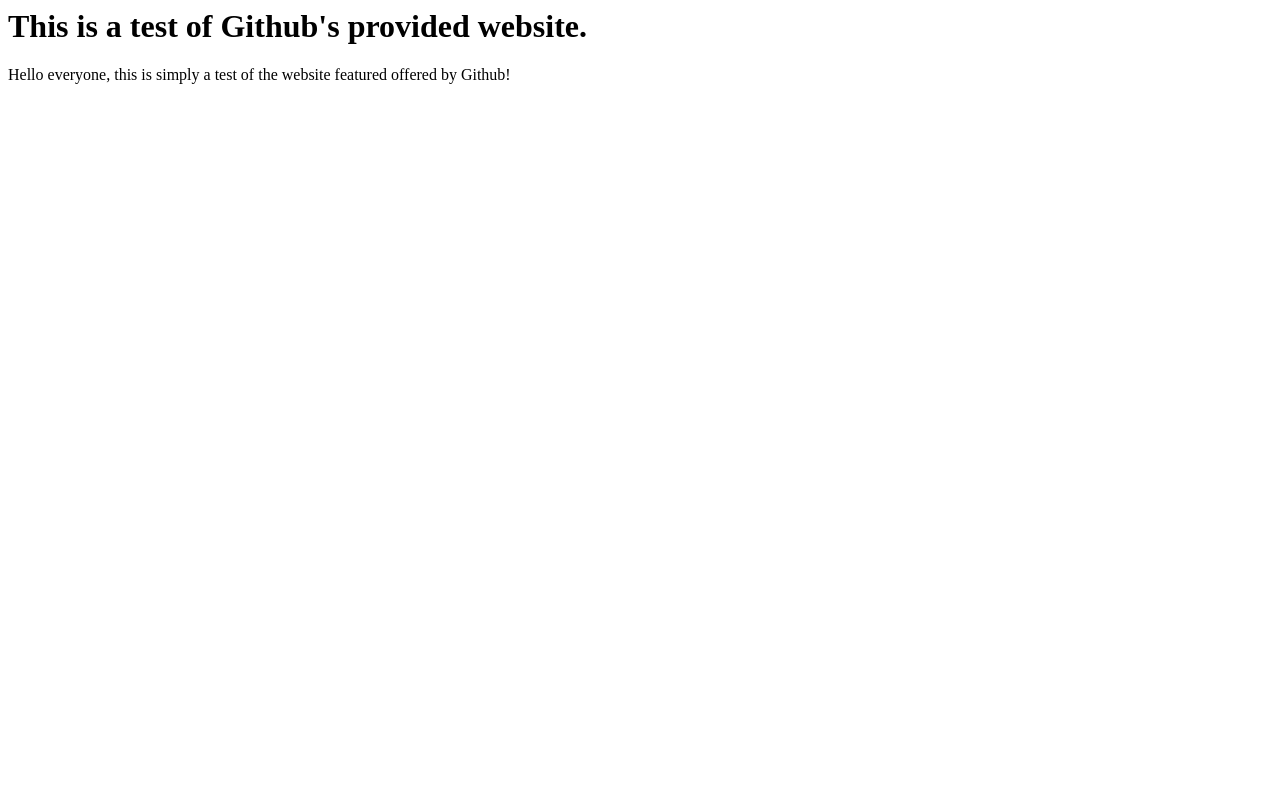
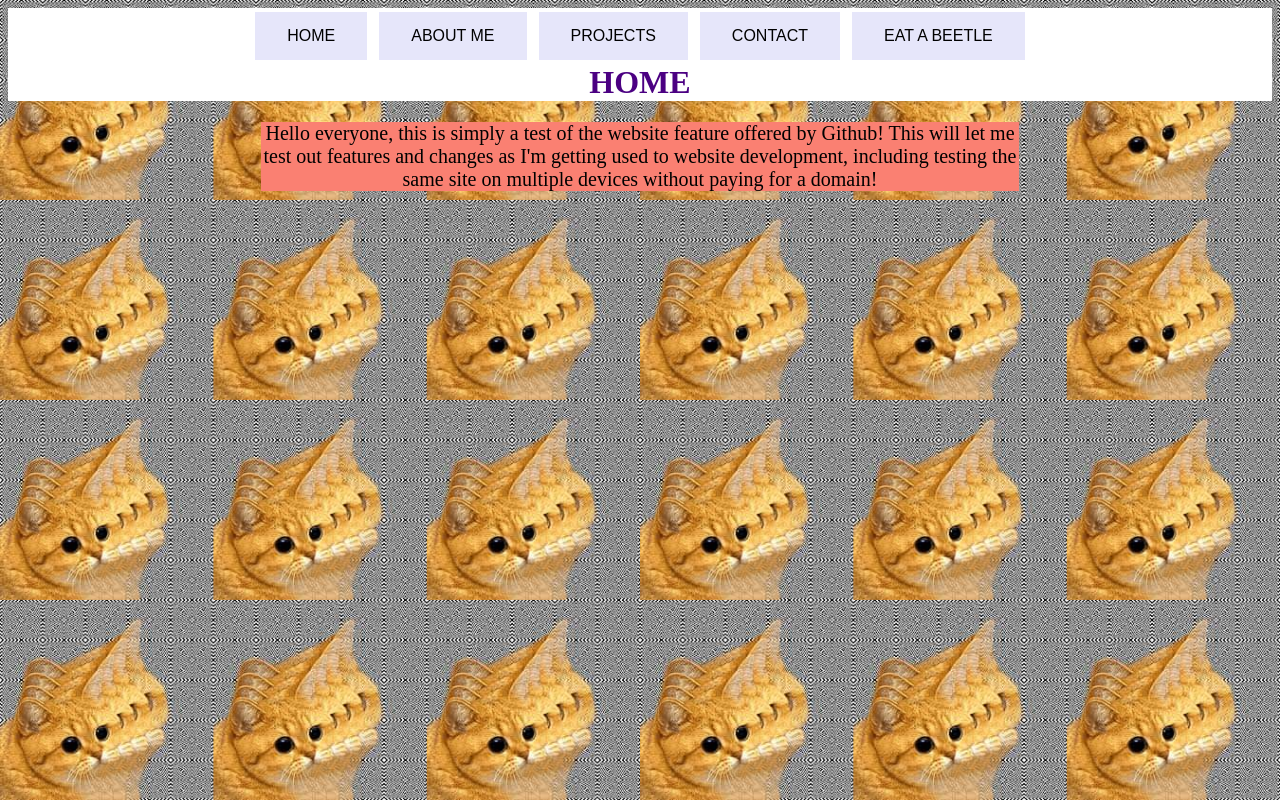
Before and after one commit to thedude3253/thedude3253.github.io, a plain HTML site: page index.html in a window 1280 px wide. Drawn offline with Linux system fonts and the light colour scheme.

Commit message:
Added some flair

```diff
--- a/index.html
+++ b/index.html
@@ -1,13 +1,20 @@
 <html>
     <head>
         <title>Hello World!</title>
+        <link rel="stylesheet" href="testsite.css">
     </head>
     <body>
         <h1>
-            This is a test of Github's provided website.
+            <button>HOME</button>
+			<button>ABOUT ME</button>
+			<button>PROJECTS</button>
+			<button>CONTACT</button>
+			<button>EAT A BEETLE</button>
+			<br>
+            HOME
         </h1>
         <p>
-            Hello everyone, this is simply a test of the website featured offered by Github!
+            Hello everyone, this is simply a test of the website feature offered by Github! This will let me test out features and changes as I'm getting used to website development, including testing the same site on multiple devices without paying for a domain!
         </p>
     </body>
 </html>
--- /dev/null
+++ b/testsite.css
@@ -0,0 +1,35 @@
+body {
+	background-color: salmon;
+	background-image: url("cat.jpeg");
+	background-repeat: round;
+}
+h1 {
+	text-align: center;
+	color: indigo;
+	background-color: white;
+}
+h2 {
+	color: indigo;
+	text-align: center;
+}
+
+p {
+	color: black;
+	background-color: salmon;
+	text-align: center;
+	font-size: 20px;
+	margin-left: 20%;
+	margin-right: 20%;
+}
+
+button {
+	border: none;
+	padding: 15px 32px;
+	text-align: center;
+	text-decoration: none;
+	display: inline-block;
+	font-size: 16px;
+	margin: 4px 2px;
+	cursor: pointer;
+	background-color: lavender;
+}
```
Also changed, not shown: cat.jpeg (added).
